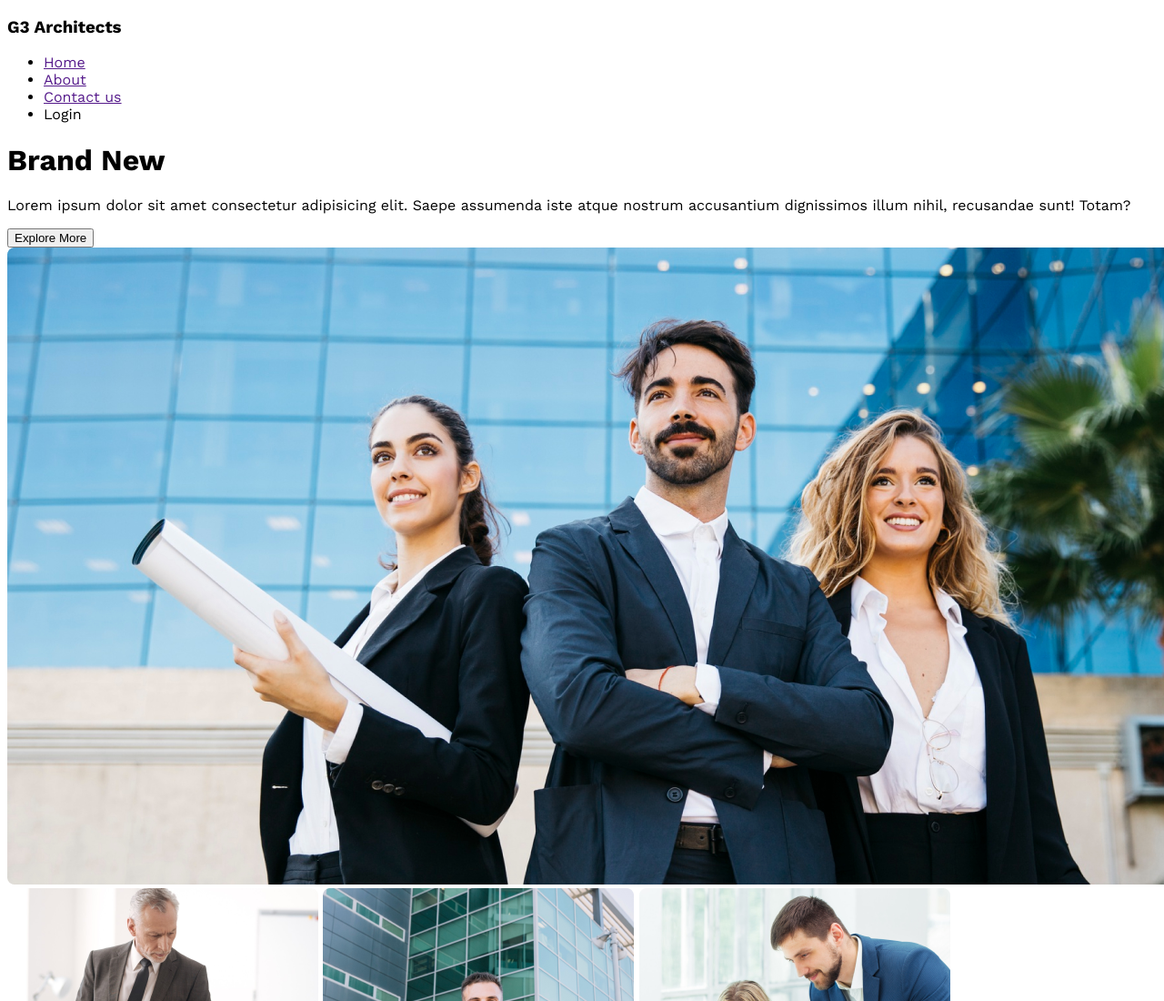
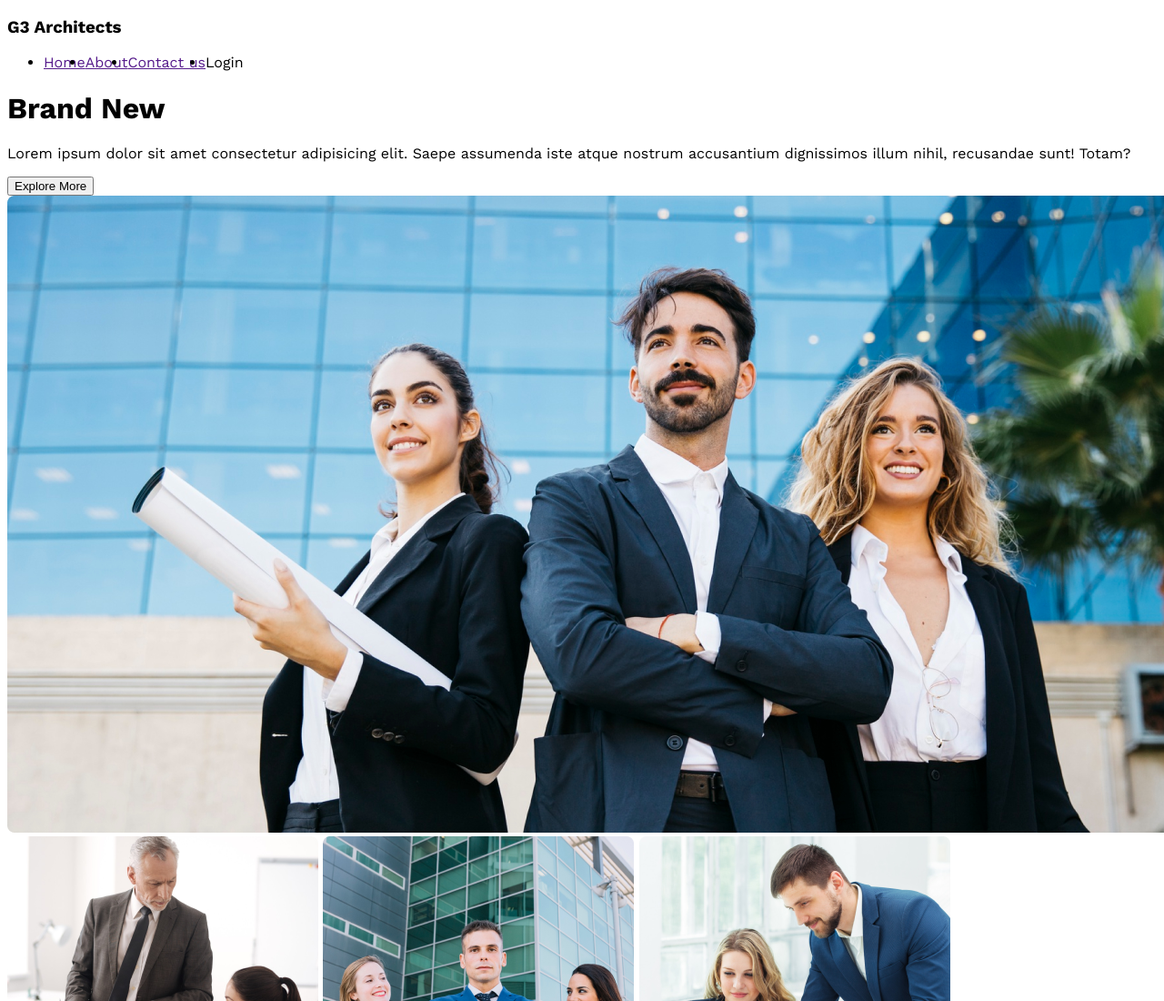
Before and after one commit to Tarannummm/g3-architects-website, a plain HTML site: page index.html in a window 1280 px wide. Shown: the top 1100 px of the page at 91% size. Drawn offline with nearby package versions, Linux system fonts and the light colour scheme.

Commit message:
adding new styles

```diff
--- a/index.html
+++ b/index.html
@@ -10,7 +10,7 @@
     <header>
         <nav>
             <h3>G3 Architects</h3>
-            <ul>
+            <ul class="nav-styles">
                 <li class="nav-item"><a href="" class="nav-link">Home</a></li>
                 <li class="nav-item"><a href="" class="nav-link">About</a></li>
                 <li class="nav-item"><a href="" class="nav-link">Contact us</a></li>
--- a/styles/architects.css
+++ b/styles/architects.css
@@ -14,3 +14,7 @@
 .nav-head{
   font-weight: 800;
 }
+.nav-styles{
+  display: flex;
+
+}
```
